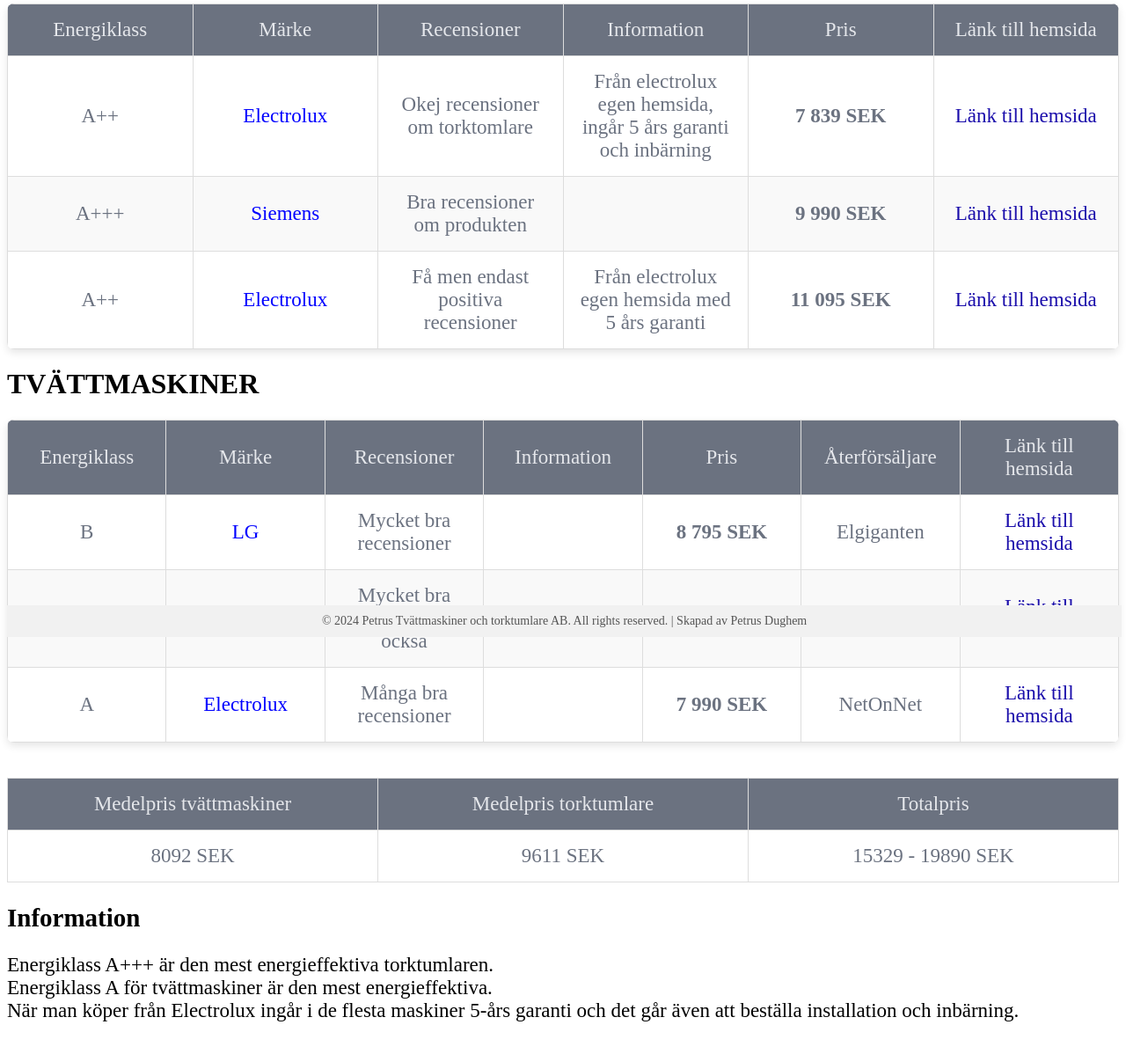
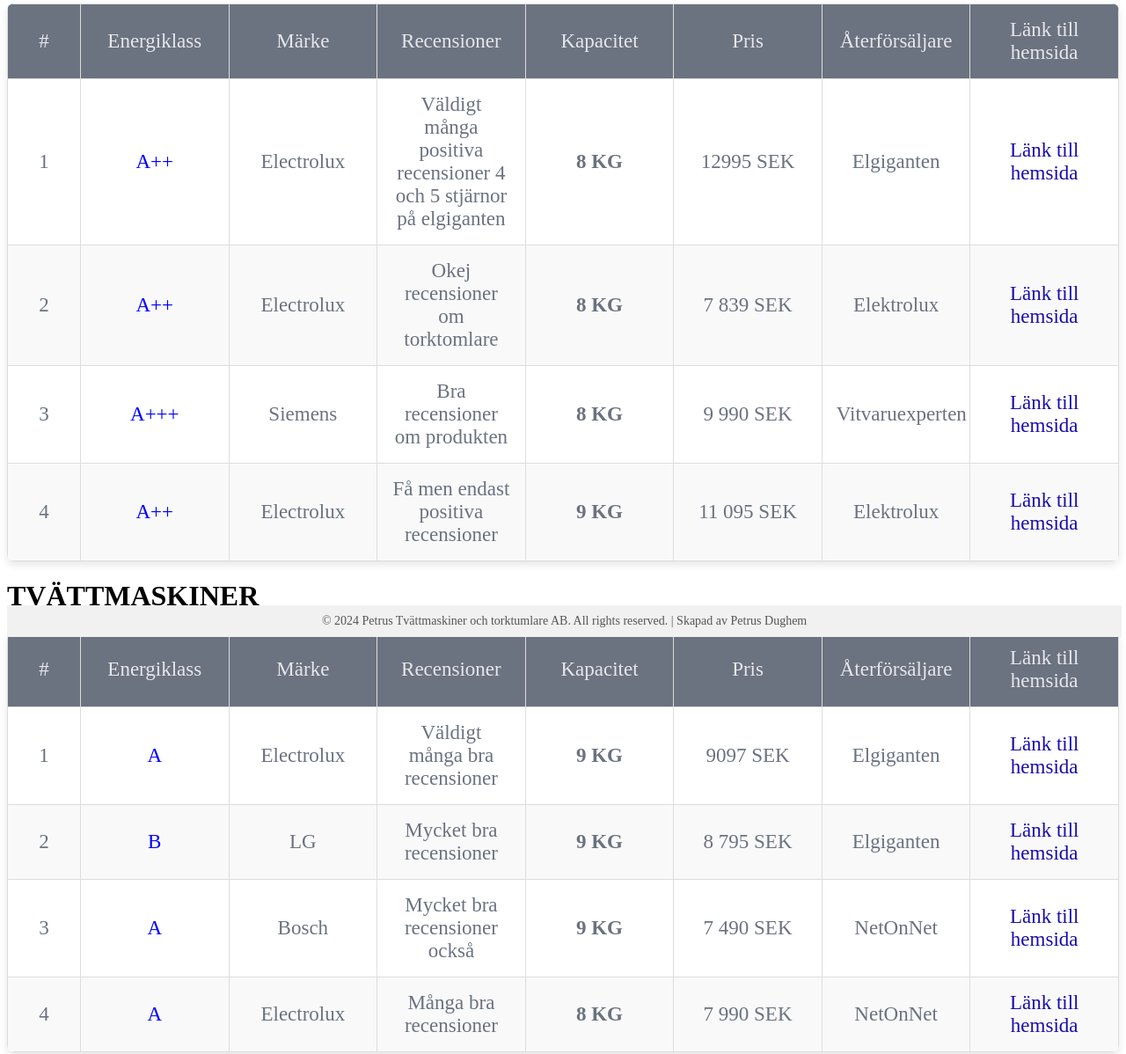
Before and after one commit to tryCode91/Washing-Mashine, a plain HTML site: page index.html in a window 1280 px wide. Shown: the part 76-1274 px from the top of the page at 88% size. Before the commit the page ends 1246 px from the top, so only its background shows below. Drawn offline with Linux system fonts and the light colour scheme.

Commit message:
Update index.html

```diff
--- a/index.html
+++ b/index.html
@@ -97,37 +97,55 @@
     <table>
         <thead>
             <tr>
+                <th style="width: 50px;"><b>#</b></th>
                 <th><b>Energiklass</b></th>
                 <th><b>Märke</b></th>
                 <th><b>Recensioner</b></th>
-                <th><b>Information</b></th>
+                <th><b>Kapacitet</b></th>
                 <th><b>Pris</b></th>
+                <th><b>Återförsäljare</b></th>
                 <th><b>Länk till hemsida</b></th>
             </tr>
         </thead>
         <tbody>
             <tr>
+                <td>1</td>
+                <td>A++</td>
+                <td>Electrolux</td>
+                <td>Väldigt många positiva recensioner 4 och 5 stjärnor på elgiganten</td>
+                <td>8 KG</td>
+                <td>12995 SEK</td>
+                <td>Elgiganten</td>
+                <td><a href="https://www.elgiganten.se/product/vitvaror/tvatt-tork/torktumlare-torkskap/torktumlare/electrolux-serie-800-torktumlare-ew8h868b4-8kg/320965?utm_source=pricerunner&utm_medium=pricecomparison&utm_campaign=pricecompcpc2425_MTUTIC_7022598611489539&1&utm_strategy=pricerunner#reviews-headline">Länk till hemsida</a></td>
+            </tr>
+            <tr>
+                <td>2</td>
                 <td>A++</td>
                 <td>Electrolux</td>
                 <td>Okej recensioner om torktomlare</td>
-                <td>Från electrolux egen hemsida, ingår 5 års garanti och inbärning</td>
+                <td>8 KG</td>
                 <td>7 839 SEK</td>
+                <td>Elektrolux</td>
                 <td><a href="https://www.electrolux.se/laundry/laundry/dryers/heat-pump-dryer/ew2h328r4/?utm_source=pricerunner&utm_medium=cpc&utm_campaign=pricerunner">Länk till hemsida</a></td>
             </tr>
             <tr>
+                <td>3</td>
                 <td>A+++</td>
                 <td>Siemens</td>
                 <td>Bra recensioner om produkten</td>
-                <td></td>
+                <td>8 KG</td>
                 <td>9 990 SEK</td>
+                <td>Vitvaruexperten</td>
                 <td><a href="https://www.vitvaruexperten.com/torktumlare/varmepumpstumlare/siemens-varmepumpstumlare-wq33g2cbdn-iq500-energiklass-a?utm_source=pricerunner&utm_medium=cpc&utm_campaign=pricerunner">Länk till hemsida</a></td>
             </tr>
             <tr>
+                <td>4</td>
                 <td>A++</td>
                 <td>Electrolux</td>
                 <td>Få men endast positiva recensioner</td>
-                <td>Från electrolux egen hemsida med 5 års garanti</td>
+                <td>9 KG</td>
                 <td>11 095 SEK</td>
+                <td>Elektrolux</td>
                 <td><a href="https://www.electrolux.se/laundry/laundry/dryers/heat-pump-dryer/ew8h669n3/?utm_source=pricerunner&utm_medium=cpc&utm_campaign=pricerunner">Länk till hemsida</a></td>
             </tr>
         </tbody>
@@ -139,10 +157,11 @@
     <table>
         <thead>
             <tr>
+                <th style="width: 50px;"><b>#</b></th>
                 <th><b>Energiklass</b></th>
                 <th><b>Märke</b></th>
                 <th><b>Recensioner</b></th>
-                <th><b>Information</b></th>
+                <th><b>Kapacitet</b></th>
                 <th><b>Pris</b></th>
                 <th><b>Återförsäljare</b></th>
                 <th><b>Länk till hemsida</b></th>
@@ -150,28 +169,41 @@
         </thead>
         <tbody>
             <tr>
+                <td>1</td>
+                <td>A</td>
+                <td>Electrolux</td>
+                <td>Väldigt många bra recensioner</td>
+                <td>9 KG</td>
+                <td>9097 SEK</td>
+                <td>Elgiganten</td>
+                <td><a href="https://www.elgiganten.se/product/vitvaror/tvatt-tork/tvattmaskin/electrolux-serie-800-tvattmaskin-ew8f8669q9-9kg/315259?utm_source=pricerunner&utm_medium=pricecomparison&utm_campaign=pricecompcpc2425_MTUTIC_7022598611489539&1&utm_strategy=pricerunner#reviews-headline">Länk till hemsida</a></td>
+            </tr>
+            <tr>
+                <td>2</td>
                 <td>B</td>
                 <td>LG</td>
                 <td>Mycket bra recensioner</td>
-                <td></td>
+                <td>9 KG</td>
                 <td>8 795 SEK</td>
                 <td>Elgiganten</td>
                 <td><a href="https://www.elgiganten.se/product/vitvaror/tvatt-tork/tvattmaskin/lg-tvattmaskin-fv50vns3e-9kg/155023?utm_source=pricerunner&utm_medium=pricecomparison&utm_campaign=pricecompcpc2425_MTUTIC_7022598611489539">Länk till hemsida</a></td>
             </tr>
             <tr>
+                <td>3</td>
                 <td>A</td>
                 <td>Bosch</td>
                 <td>Mycket bra recensioner också</td>
-                <td></td>
+                <td>9 KG</td>
                 <td>7 490 SEK</td>
                 <td>NetOnNet</td>
                 <td><a href="https://www.netonnet.se/art/vitvaror/tvattmaskin/frontmatad-tvattmaskin/bosch-wau28rhisn/1027735.17968/?utm_source=pricerunner.se&utm_medium=cpc&utm_campaign=prospecting_conversion_se_1027735">Länk till hemsida</a></td>
             </tr>
             <tr>
+                <td>4</td>
                 <td>A</td>
                 <td>Electrolux</td>
                 <td>Många bra recensioner</td>
-                <td></td>
+                <td>8 KG</td>
                 <td>7 990 SEK</td>
                 <td>NetOnNet</td>
                 <td><a href="https://www.netonnet.se/art/vitvaror/tvattmaskin/frontmatad-tvattmaskin/electrolux-ew6f6248g7/1028545.17968/?utm_source=pricerunner.se&utm_medium=cpc&utm_campaign=prospecting_conversion_se_1028545">Länk till hemsida</a></td>
```
